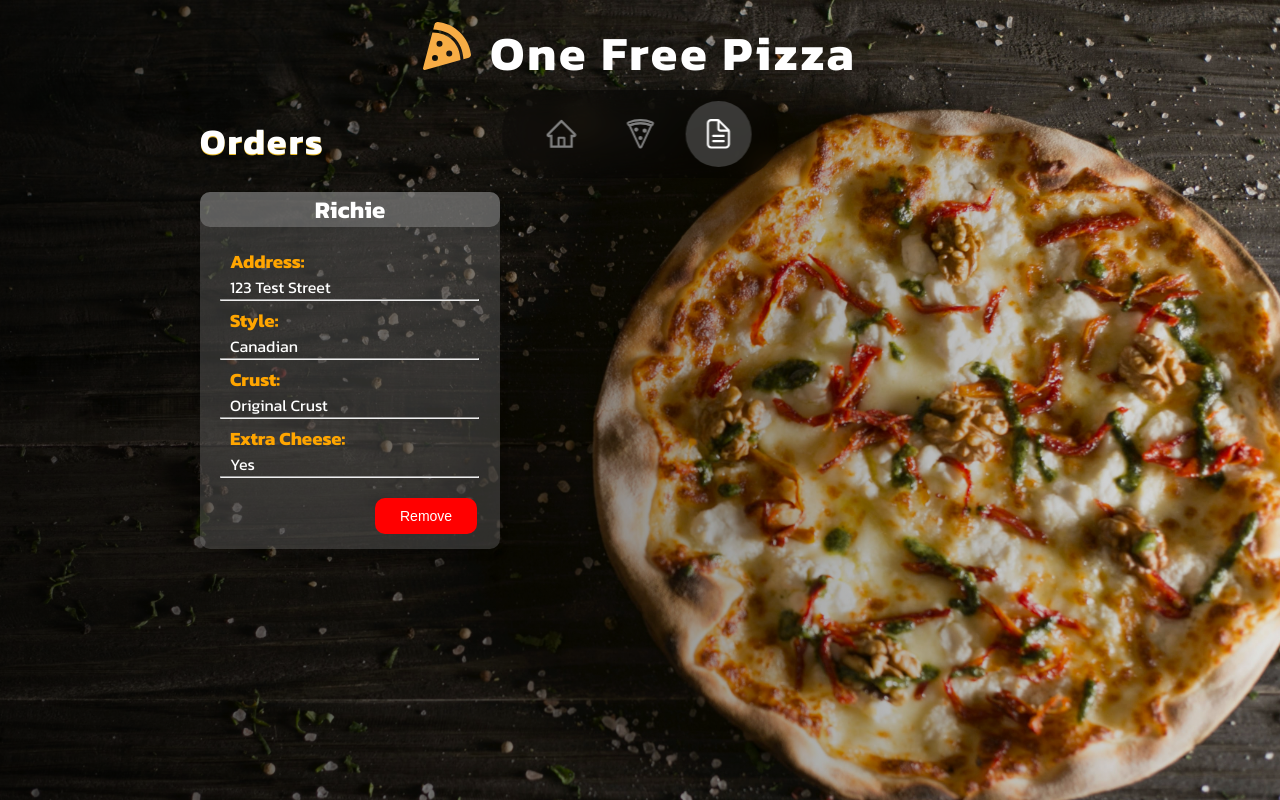
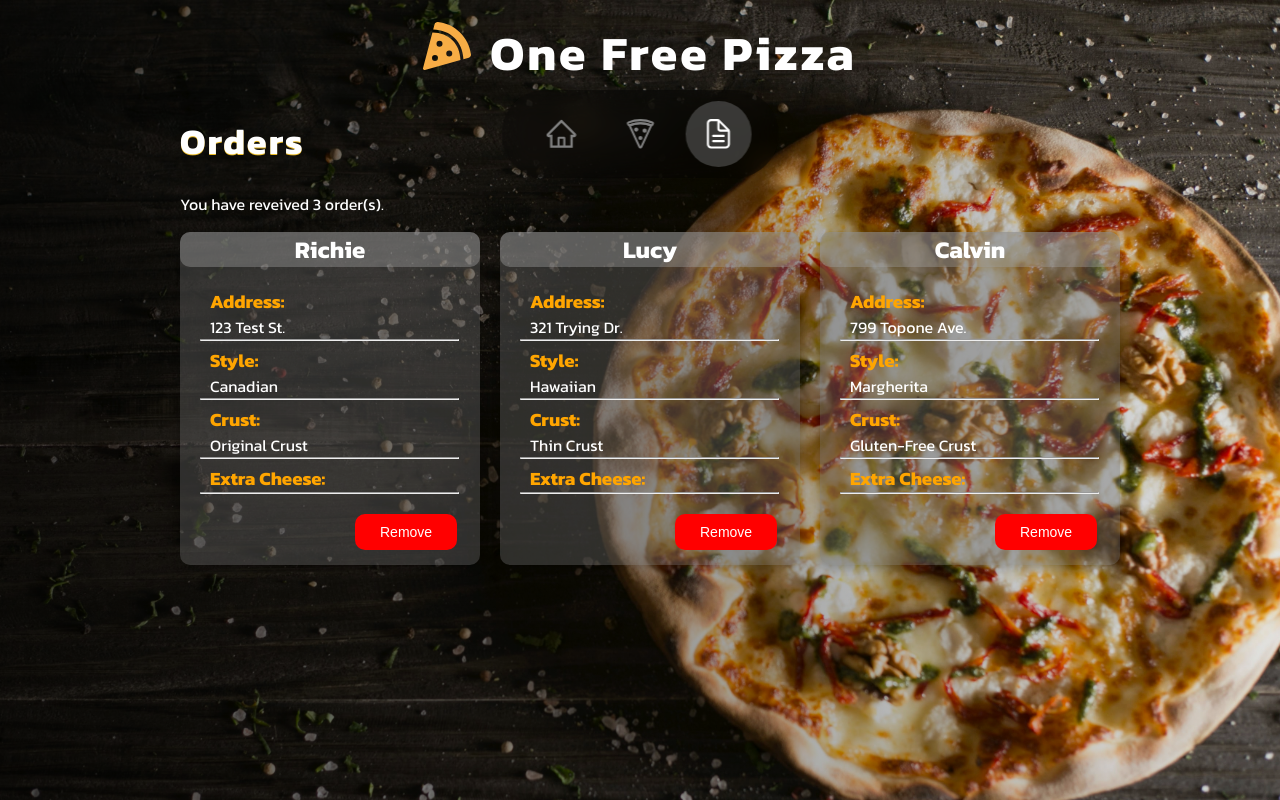
Before and after one commit to lichih-yen/One-Free-Pizza-Major-Project, a React (Create React App) app: page /orders in a window 1280 px wide. Shown: the top 800 px of the page. Built offline with nearby package versions, Linux system fonts and the light colour scheme.

Commit message:
to do: fetch API part

```diff
--- a/src/components/Getyourpizza/Form/Form.js
+++ b/src/components/Getyourpizza/Form/Form.js
@@ -1,6 +1,5 @@
 import React, { useState } from "react";
 import "./Form.scss";
-import uuid from "react-uuid";
 
 function Form() {
   const [style, setStyle] = useState("-Select-");
--- a/src/components/Orders/Order/Order.js
+++ b/src/components/Orders/Order/Order.js
@@ -2,25 +2,36 @@ import React from "react";
 import "./Order.scss";
 
 function Order(props) {
+  const handleRemoveClick = () => {
+    const id = props.order.id;
+    props.handleOrderRemove(id);
+  };
+
   return (
+    <div className="main-container">
       <div className="card">
-      <h2>Richie</h2>
+        <h2>{props.order.name}</h2>
         <div className="card-body">
           <h3>Address:</h3>
-        <p>123 Test Street</p>
+          <p>{props.order.address}</p>
           <hr />
           <h3>Style: </h3>
-        <p>Canadian</p>
+          <p>{props.order.style}</p>
           <hr />
           <h3>Crust: </h3>
-        <p>Original Crust</p>
+          <p>{props.order.crust}</p>
           <hr />
           <h3>Extra Cheese: </h3>
-        <p>Yes</p>
+          <p>{props.order.cheese}</p>
           <hr />
-        <button type="button" className="btn-remove" onClick={""}>
+          <button
+            type="button"
+            className="btn-remove"
+            onClick={handleRemoveClick}
+          >
             Remove
           </button>
+        </div>
       </div>
     </div>
   );
--- a/src/components/Orders/Order/Order.scss
+++ b/src/components/Orders/Order/Order.scss
@@ -1,12 +1,18 @@
+.main-container {
+  display: flex;
+  flex-direction: row;
+  justify-self: start;
+
   .card {
     background: rgba(105, 105, 105, 0.4);
     box-shadow: 0 4px 8px 0 rgba(0, 0, 0, 0.2);
     max-width: 300px;
     border-radius: 10px;
+    margin-right: 20px;
 
     h2 {
+      margin-top: 0;
       text-align: center;
-    align-items: center;
       border-radius: 10px;
       background: rgba(160, 160, 160, 0.4);
     }
@@ -52,3 +58,4 @@
       }
     }
   }
+}
--- a/src/components/Orders/Orders.js
+++ b/src/components/Orders/Orders.js
@@ -1,14 +1,60 @@
-import React from "react";
+import React, { useEffect, useState } from "react";
 import "./Orders.scss";
 import api from "../../api";
 import uuid from "react-uuid";
 import Order from "./Order/Order";
 
 function Orders() {
+  const [orders, setOrders] = useState([]);
+
+  useEffect(() => {
+    const orders = [
+      {
+        id: uuid(),
+        style: "Canadian",
+        crust: "Original Crust",
+        cheese: true,
+        name: "Richie",
+        address: "123 Test St.",
+      },
+      {
+        id: uuid(),
+        style: "Hawaiian",
+        crust: "Thin Crust",
+        cheese: true,
+        name: "Lucy",
+        address: "321 Trying Dr.",
+      },
+      {
+        id: uuid(),
+        style: "Margherita",
+        crust: "Gluten-Free Crust",
+        cheese: false,
+        name: "Calvin",
+        address: "799 Topone Ave.",
+      },
+    ];
+    setOrders(orders);
+  }, []);
+
+  const handleOrderRemove = (id) => {
+    let updatedOrders = orders.filter((order) => order.id !== id);
+    setOrders(updatedOrders);
+  };
+
   return (
     <div className="orders-container">
       <h1>Orders</h1>
-      <Order />
+      <p>You have reveived {orders.length} order(s).</p>
+      <div className="orders-card">
+        {orders.map((order, index) => (
+          <Order
+            key={index}
+            order={order}
+            handleOrderRemove={handleOrderRemove}
+          />
+        ))}
+      </div>
     </div>
   );
 }
--- a/src/components/Orders/Orders.scss
+++ b/src/components/Orders/Orders.scss
@@ -1,7 +1,13 @@
 .orders-container {
-  margin: 0px 200px;
+  margin: 0px 180px;
   display: block;
   color: white;
+
+  .orders-card {
+    display: flex;
+    flex-direction: row;
+    justify-content: space-evenly;
+  }
 }
 
 @media screen and (max-width: 1200px) {
```
Lines whose indentation alone changed are shown as unchanged.
